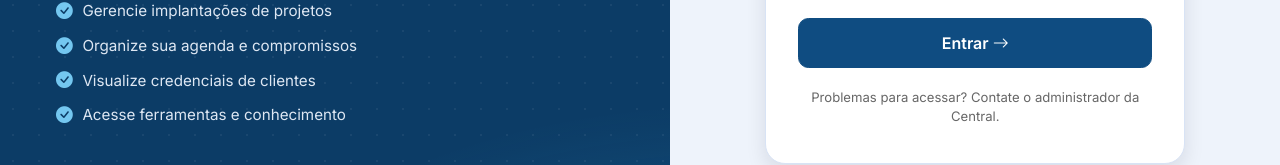
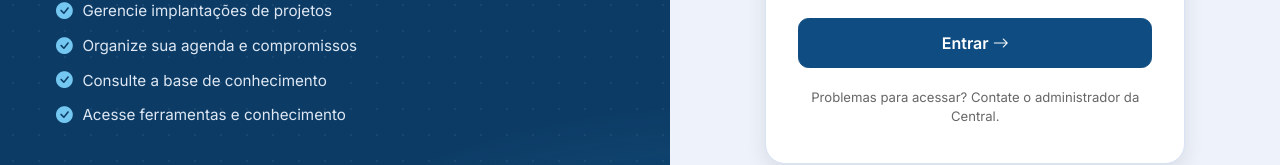
Before and after one commit to JCASOLUCOES/CENTRALOPERACAO_DEPLOY, an Angular app in the folder frontend/: page /login in a window 1280 px wide. Shown: the part 476-641 px from the top of the page. Built offline with nearby package versions, Linux system fonts and the light colour scheme.

Commit message:
fix(login): troca bullet do hero por Consulte a base de conhecimento

```diff
--- a/frontend/src/app/features/auth/pages/login/login.component.html
+++ b/frontend/src/app/features/auth/pages/login/login.component.html
@@ -17,7 +17,7 @@
       <ul>
         <li><i class="bi bi-check-circle-fill"></i> Gerencie implantações de projetos</li>
         <li><i class="bi bi-check-circle-fill"></i> Organize sua agenda e compromissos</li>
-        <li><i class="bi bi-check-circle-fill"></i> Visualize credenciais de clientes</li>
+        <li><i class="bi bi-check-circle-fill"></i> Consulte a base de conhecimento</li>
         <li><i class="bi bi-check-circle-fill"></i> Acesse ferramentas e conhecimento</li>
       </ul>
     </section>
```
